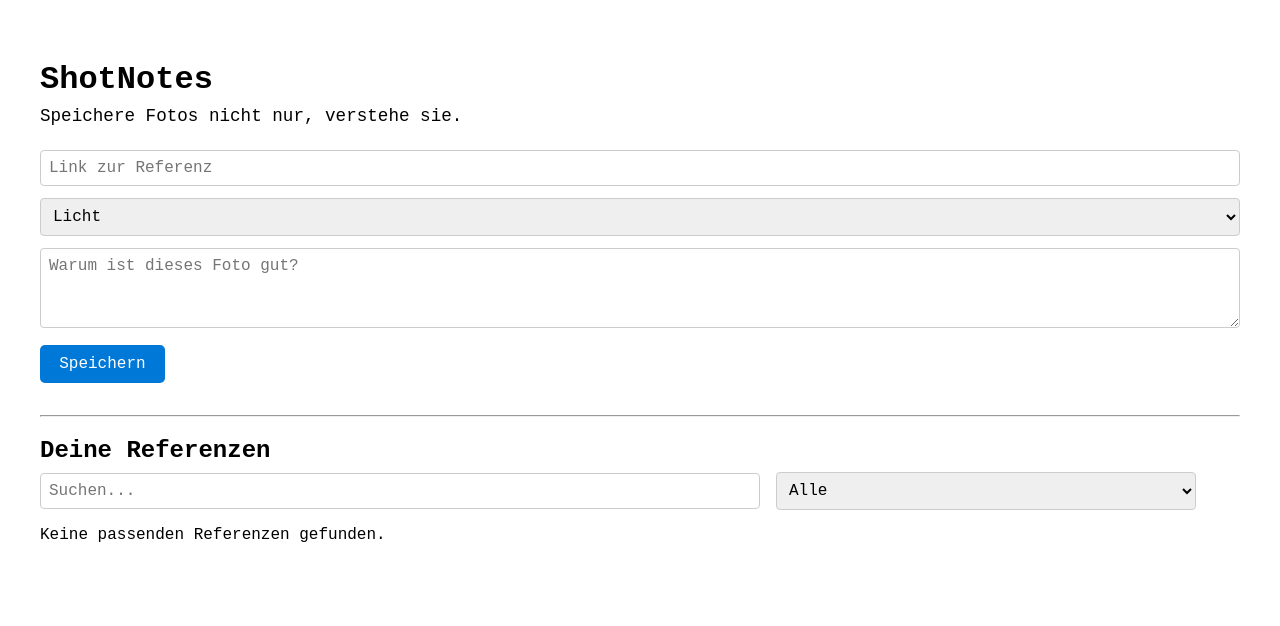
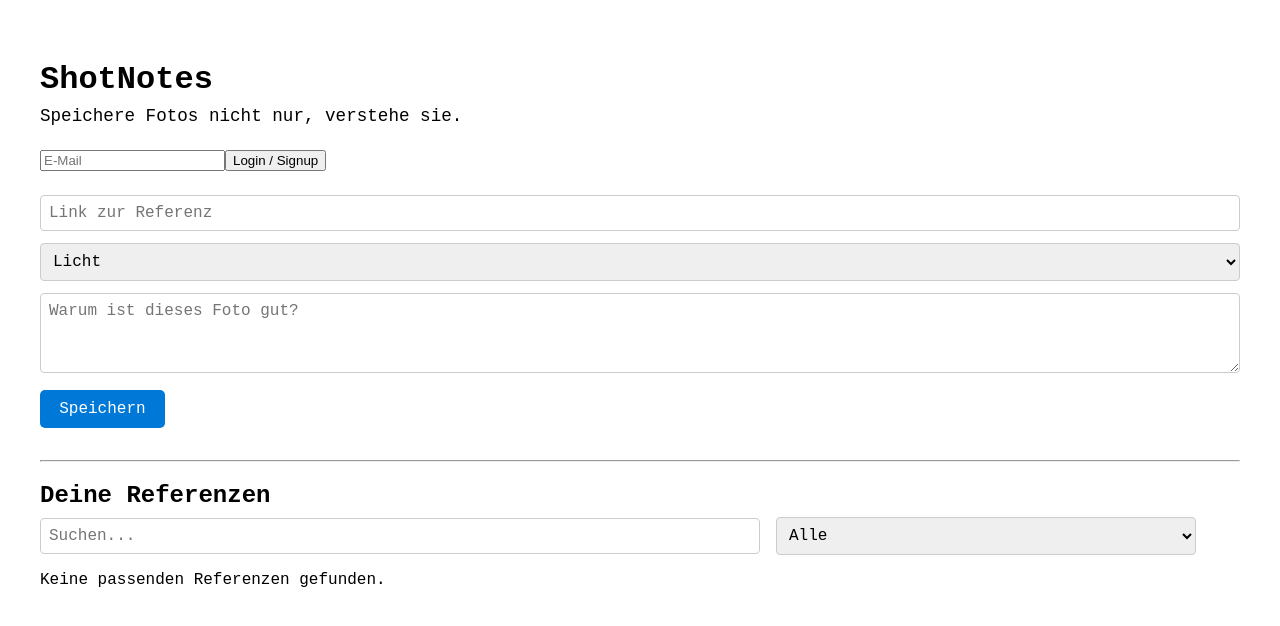
Before and after one commit to Esbree/shotnotes, a React (Vite) app: page / in a window 1280 px wide. Shown: the top 626 px of the page. Built offline with nearby package versions, Linux system fonts and the light colour scheme.

Commit message:
feat: add Supabase auth with magic link login

```diff
--- a/src/App.jsx
+++ b/src/App.jsx
@@ -1,7 +1,10 @@
+import React, { useState, useEffect } from "react";
 import { supabase } from "./supabaseClient";
-import React, { useState, useEffect } from "react";
 
 function App() {
+  const [user, setUser] = useState(null);
+  const [email, setEmail] = useState("");
+
   const [references, setReferences] = useState([]);
   const [link, setLink] = useState("");
   const [category, setCategory] = useState("Licht");
@@ -9,6 +12,20 @@ function App() {
   const [search, setSearch] = useState("");
   const [filterCategory, setFilterCategory] = useState("Alle");
   const [isLoaded, setIsLoaded] = useState(false);
+
+  useEffect(() => {
+    supabase.auth.getSession().then(({ data: { session } }) => {
+      setUser(session?.user ?? null);
+    });
+
+    const {
+      data: { subscription },
+    } = supabase.auth.onAuthStateChange((_event, session) => {
+      setUser(session?.user ?? null);
+    });
+
+    return () => subscription.unsubscribe();
+  }, []);
 
   useEffect(() => {
     const storedRefs = localStorage.getItem("shotnotes-references");
@@ -27,6 +44,16 @@ function App() {
     setReferences(references.filter((ref) => ref.id !== id));
   }
 
+  async function signIn() {
+    const { error } = await supabase.auth.signInWithOtp({ email });
+    if (error) alert(error.message);
+    else alert("Check deine E-Mails für den Login-Link ✉️");
+  }
+
+  async function signOut() {
+    await supabase.auth.signOut();
+  }
+
   const filteredReferences = references.filter((ref) => {
     const matchesSearch =
       ref.link.toLowerCase().includes(search.toLowerCase()) ||
@@ -42,6 +69,23 @@ function App() {
     <div className="container">
       <h1 className="header">ShotNotes</h1>
       <p className="description">Speichere Fotos nicht nur, verstehe sie.</p>
+
+      {!user ? (
+        <div style={{ marginBottom: "1.5rem" }}>
+          <input
+            type="email"
+            placeholder="E-Mail"
+            value={email}
+            onChange={(e) => setEmail(e.target.value)}
+          />
+          <button onClick={signIn}>Login / Signup</button>
+        </div>
+      ) : (
+        <div style={{ marginBottom: "1.5rem" }}>
+          <span>Angemeldet</span>
+          <button onClick={signOut}>Logout</button>
+        </div>
+      )}
 
       <form
         onSubmit={(e) => {
```
